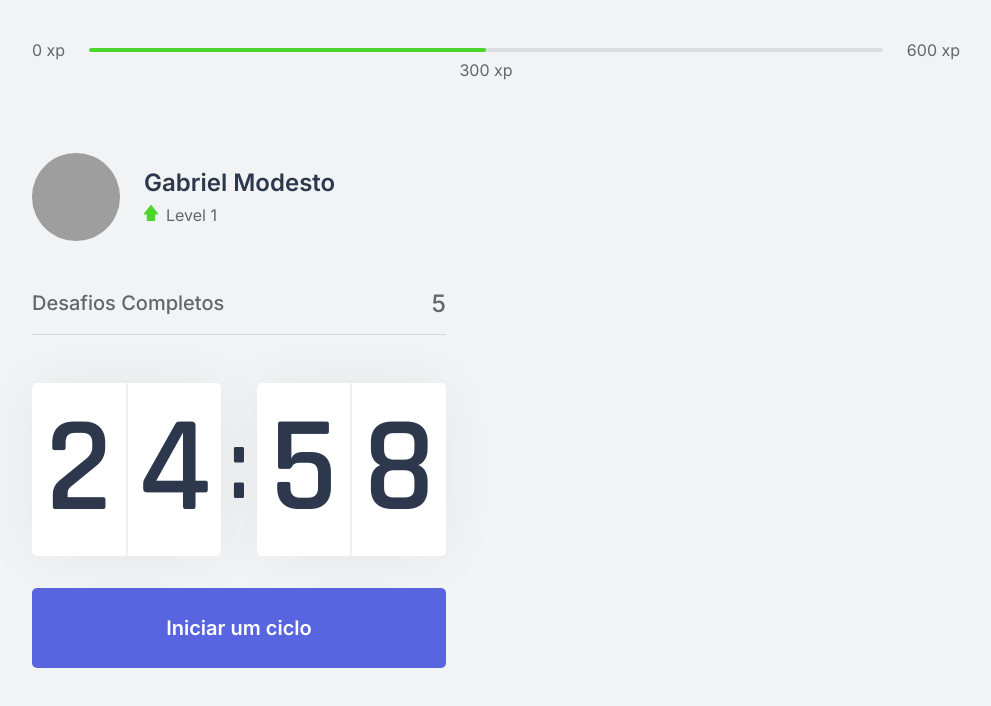
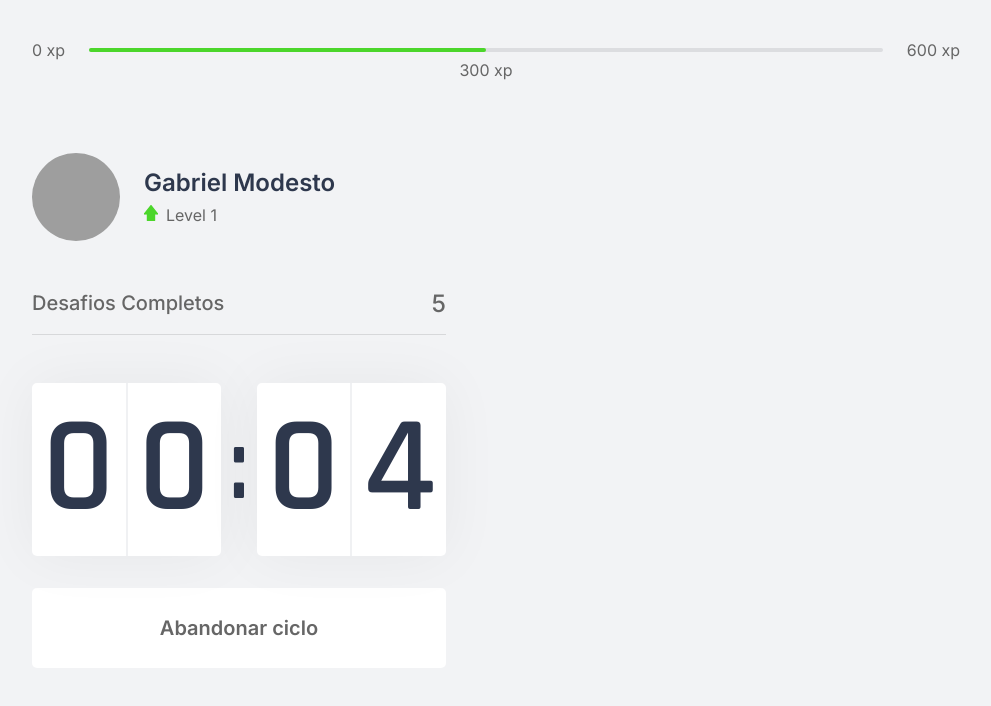
Before and after one commit to gabrielrmodesto/nlw4, a Next.js app: page / in a window 1280 px wide. Both pictures are taken after a click on the button "Iniciar um ciclo". Shown: the top 706 px of the page, without its empty margins (144-1135 px from the left). Built offline with nearby package versions, Linux system fonts and the light colour scheme; grey boxes are pictures that could not be loaded.

Commit message:
Countdown finished

```diff
--- a/src/components/Countdown.tsx
+++ b/src/components/Countdown.tsx
@@ -1,9 +1,13 @@
 import { useState, useEffect } from 'react';
+
 import styles from '../styles/components/Countdown.module.css';
 
+let countdownTimeout: NodeJS.Timeout;
+
 export function Countdown() {
-  const [time, setTime] = useState(25 * 60);
-  const [active, setActive] = useState(false);
+  const [time, setTime] = useState(0.1 * 60);
+  const [isActive, setIsActive] = useState(false);
+  const [hasFinished, setHasFinished] = useState(false);
 
   const minutes = Math.floor(time / 60);
   const seconds = time % 60;
@@ -12,16 +16,24 @@
   const [secondLeft, secondRight] = String(seconds).padStart(2, '0').split('');
 
   function startCountdown() {
-    setActive(true);
+    setIsActive(true);
+  }
+  function resetCountdown() {
+    clearTimeout(countdownTimeout);
+    setIsActive(false);
+    setTime(0.1 * 60);
   }
 
   useEffect(() => {
-    if (active && time > 0) {
-      setTimeout(() => {
+    if (isActive && time > 0) {
+      countdownTimeout = setTimeout(() => {
         setTime(time - 1);
       }, 1000);
+    } else if (isActive && time === 0) {
+      setHasFinished(true);
+      setIsActive(false);
     }
-  }, [active, time]);
+  }, [isActive, time]);
 
   return (
     <div>
@@ -36,6 +48,24 @@
           <span>{secondRight}</span>
         </div>
       </div>
+      {hasFinished ? (
+        <button
+          disabled
+          className={styles.countdownButton}
+        >
+          Ciclo encerrado
+        </button>
+      ) : (
+          <>
+            {isActive ? (
+              <button
+                type="button"
+                className={`${styles.countdownButton} ${styles.countdownButtonActive}`}
+                onClick={resetCountdown}
+              >
+                Abandonar ciclo
+              </button>
+            ) : (
                 <button
                   type="button"
                   className={styles.countdownButton}
@@ -43,6 +73,9 @@
                 >
                   Iniciar um ciclo
                 </button>
+              )}
+          </>
+        )}
     </div>
   );
 }
--- a/src/styles/components/Countdown.module.css
+++ b/src/styles/components/Countdown.module.css
@@ -44,6 +44,19 @@
   font-weight: 600;
   transition: background-color 0.2s;
 }
-.countdownButton:hover {
+.countdownButton:not([disabled]):hover {
   background: var(--blue-dark);
 }
+.countdownButtonActive {
+  background: var(--white);
+  color: var(--text);
+}
+.countdownButtonActive:not([disabled]):hover {
+  background: var(--red);
+  color: var(--white);
+}
+.countdownButton:disabled{
+  background: var(--white);
+  color: var(--text);
+  cursor: not-allowed;
+}
```
Lines whose indentation alone changed are shown as unchanged.
